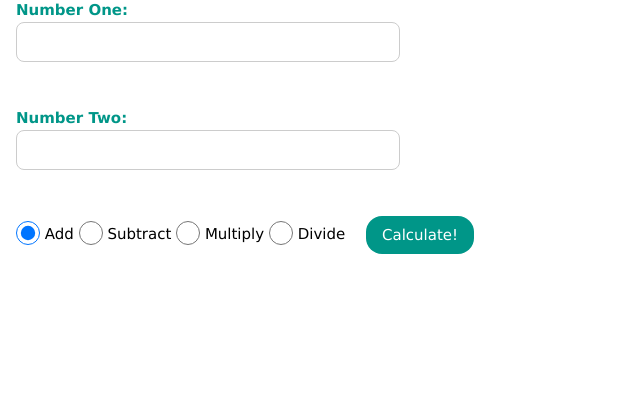
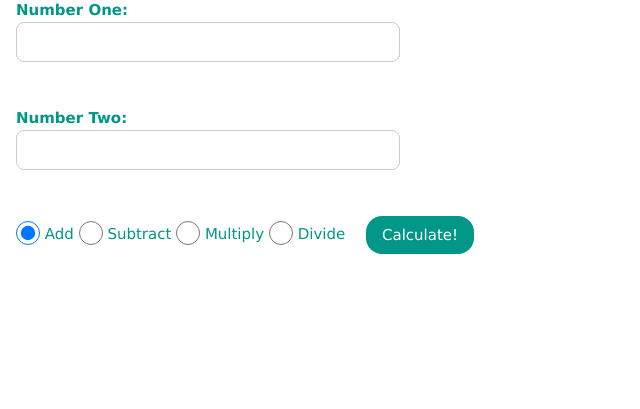
Before and after one commit to CallumLee22/FLASK-INTRO, a Flask app: page / in a window 1280 px wide. Shown: the part 131-540 px from the top of the page, without its empty margins (0-640 px from the left). Run offline with Flask 3, Linux system fonts and the light colour scheme.

Commit message:
more formatting webpage

```diff
--- a/templates/calc.jinja
+++ b/templates/calc.jinja
@@ -22,23 +22,23 @@
         id="num2" name="num2"><br><br>
 
     <input class="w3-radio w3-margin-left" type="radio" name="operation" value="add" checked>
-    <label>Add</label>
+    <label class="w3-text-teal">Add</label>
 
     <input class="w3-radio" type="radio" name="operation" value="subtract">
-    <label>Subtract</label>
+    <label class="w3-text-teal">Subtract</label>
 
     <input class="w3-radio" type="radio" name="operation" value="multiply">
-    <label>Multiply</label>
+    <label class="w3-text-teal">Multiply</label>
 
     <input class="w3-radio" type="radio" name="operation" value="divide">
-    <label>Divide</label>
+    <label class="w3-text-teal">Divide</label>
 
     <input class="w3-button w3-teal w3-round-xlarge w3-margin-left" type="submit" value="Calculate!"><br><br>
 </form>
 
 {% if result %}
-<div class="w3-card w3-margin-left" style="width:30%">
-    <h4 class="w3-monospace w3-text-teal">{{ number1}} {{ op }} {{ number2 }} = {{ result }}</h4>
+<div class="w3-container w3-margin-left w3-teal" style="width:30%">
+    <h4 class="w3-monospace">{{ number1}} {{ op }} {{ number2 }} = {{ result }}</h4>
 </div>
 {% endif %}
 
```
